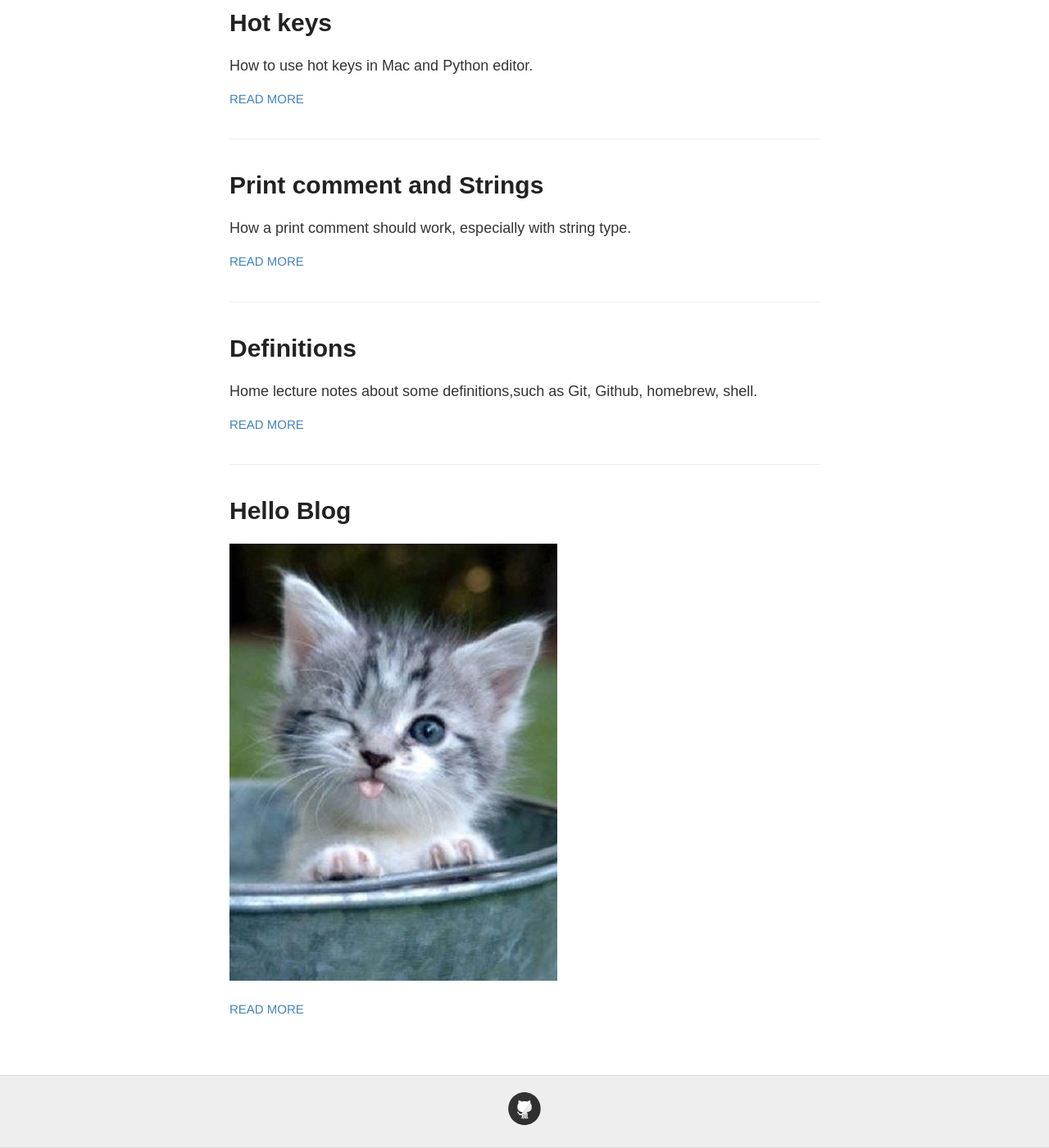
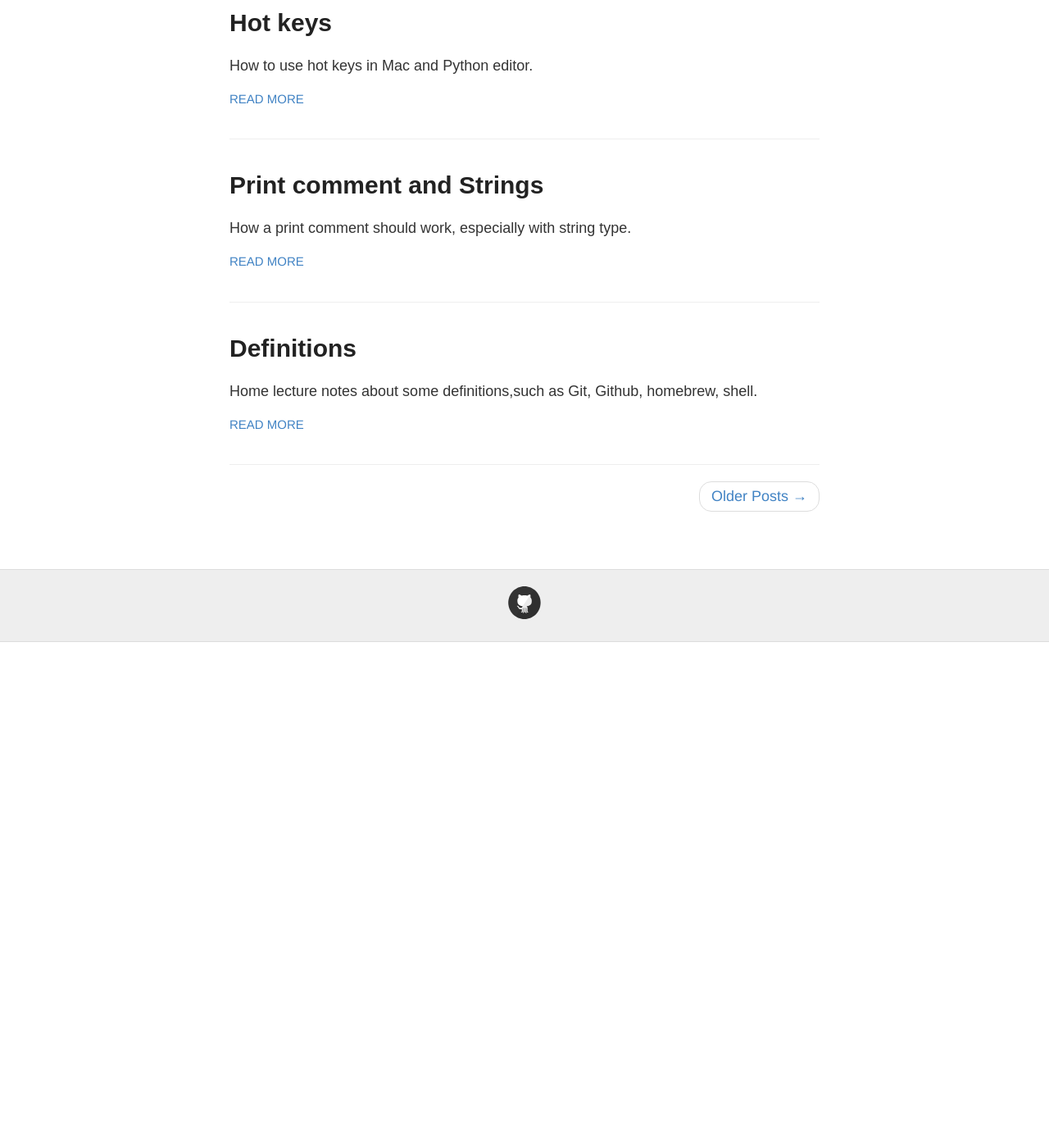
Before and after one commit to JingQin-JQ/JingQIn-JQ.github.io, a Jekyll site: the page built from index.html, in a window 1280 px wide and 1400 px high, scrolled down 586 px. Shown: the whole window at 82% size. Built offline with Jekyll 4.4.1, drawn with Linux system fonts in a browser that asks for light colours; the list of posts is cut into pages by our own code; after the commit the page ends 1369 px from its top, so only the background shows below that.

Commit message:
Make paginator work by using jekyll-paginator-v2

```diff
--- a/_config.yml
+++ b/_config.yml
@@ -69,9 +69,23 @@
 sass:
   style: :expanded # You might prefer to minify using :compressed
 
+# Pagination Settings
+pagination:
+  enabled: true
+  per_page: 5
+  permalink: '/page/:num/'
+  title: ':title - page :num'
+  limit: 0
+  sort_field: 'date'
+  sort_reverse: true
+  trail:
+    before: 2 # The number of links before the current page
+    after: 2  # The number of links after the current page
+
 # Use the following plug-ins
 gems:
   - jekyll-sitemap # Create a sitemap using the official Jekyll sitemap gem
+  - jekyll-paginate-v2
 
 # Exclude these files from your production _site
 exclude:
--- a/index.html
+++ b/index.html
@@ -1,9 +1,11 @@
 ---
 layout: default
+pagination:
+  enabled: true
 ---
 
 <div class="posts">
-  {% for post in site.posts %}
+  {% for post in paginator.posts %}
     <article class="post">
 
       <h1><a href="{{ site.baseurl }}{{ post.url }}">{{ post.title }}</a></h1>
@@ -15,4 +17,19 @@
       <a href="{{ site.baseurl }}{{ post.url }}" class="read-more">Read More</a>
     </article>
   {% endfor %}
+
+  {% if paginator.total_pages > 1 %}
+  <ul class="pager">
+      {% if paginator.previous_page %}
+      <li class="previous">
+          <a href="{{ paginator.previous_page_path | prepend: site.baseurl | replace: '//', '/' }}">&larr; Newer Posts</a>
+      </li>
+      {% endif %}
+      {% if paginator.next_page %}
+      <li class="next">
+          <a href="{{ paginator.next_page_path | prepend: site.baseurl | replace: '//', '/' }}">Older Posts &rarr;</a>
+      </li>
+      {% endif %}
+  </ul>
+  {% endif %}
 </div>
```
